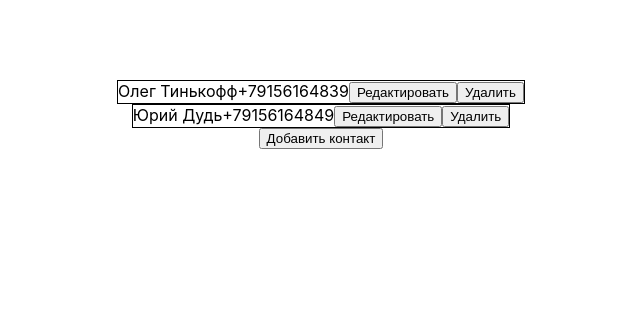
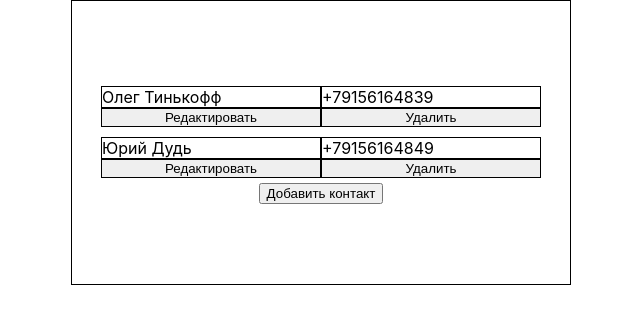
Before and after one commit to vnazyomkin/contacts, a Next.js app: page / in a window 1280 px wide. Shown: the top 324 px of the page, without its empty margins (319-959 px from the left). Built offline with nearby package versions, Linux system fonts and the light colour scheme.

Commit message:
Немного добавил css

```diff
--- a/components/Forms/Contacts.module.scss
+++ b/components/Forms/Contacts.module.scss
@@ -1,7 +1,15 @@
 .item {
     display: inline-block;
+    width: 220px;
+
+    border: 1px solid black;
 }
 
 .line {
-    border: 1px solid black;
+    display: flex;
+    flex-wrap: wrap;
+    justify-content: center;
+
+    padding: 5px;
+
 }
--- a/pages/index.js
+++ b/pages/index.js
@@ -3,7 +3,7 @@
 
 import EditContactForm from '../components/Forms/EditContactForm';
 import Contacts from '../components/Forms/Contacts';
-import styles from '../styles/Home.module.css'
+import classes from '../styles/Home.module.css'
 
 export default function Home() {
   let initContacts =  [
@@ -30,7 +30,7 @@
   }
 
   return (
-    <main className={styles.main}>
+    <main className={classes.main}>
       <Contacts
         contacts={initContacts}
         addition={addition}
--- a/styles/Home.module.css
+++ b/styles/Home.module.css
@@ -1,8 +1,14 @@
+
 .main {
+  max-width: 500px;
+  margin: 0 auto;
   padding: 5rem 0;
-  flex: 1;
+
   display: flex;
   flex-direction: column;
   justify-content: center;
   align-items: center;
+
+  box-sizing: border-box;
+  border: 1px solid black;
 }
```
